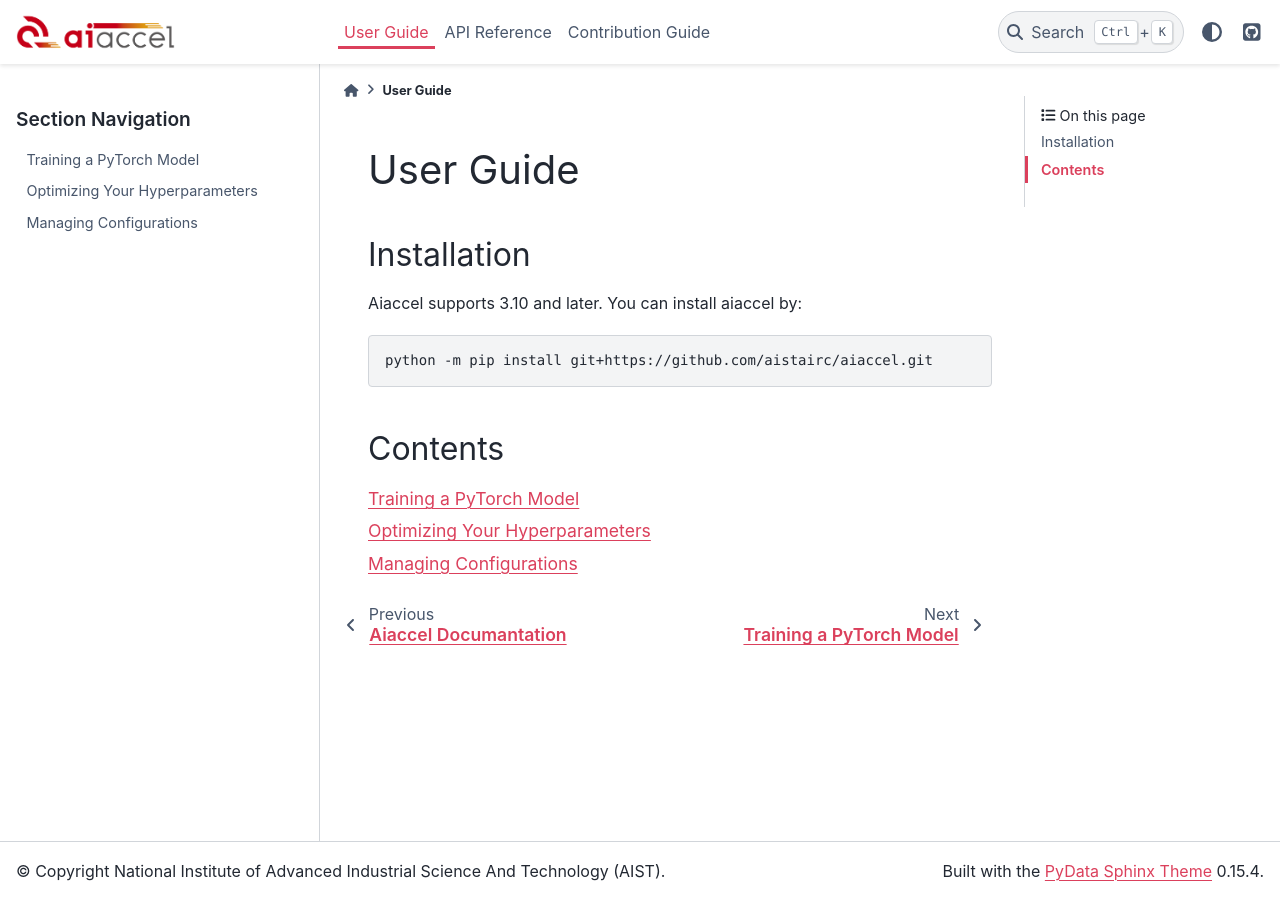
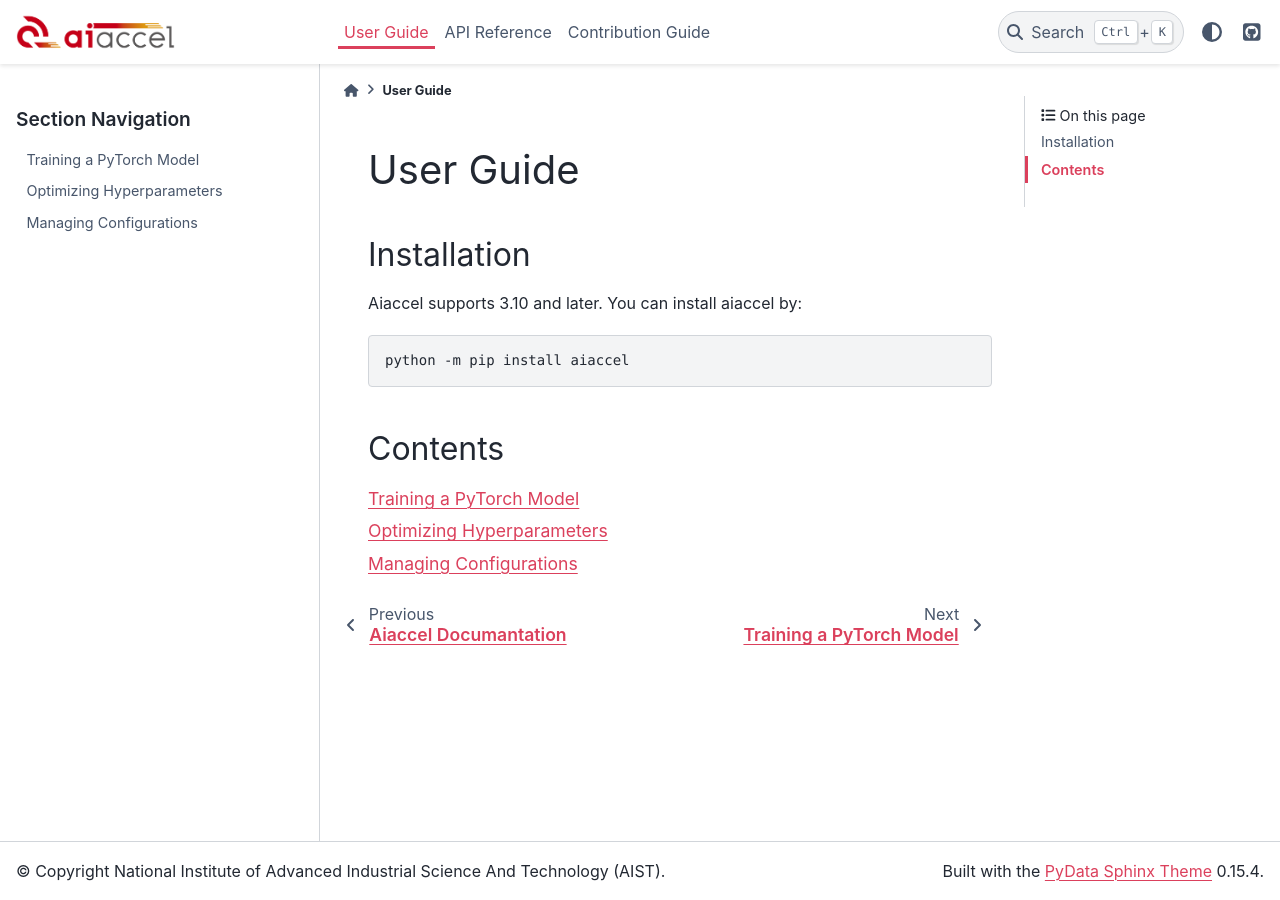
Before and after one commit to aistairc/aiaccel, a Sphinx documentation site: the page built from docs/source/user_guide/index.md, in a window 1280 px wide. Built offline with Sphinx 7.4.7 and the PyData theme 0.15.4, drawn with Linux system fonts in a browser that asks for light colours.

Commit message:
Update docs

````diff
--- a/docs/source/user_guide/hpo.rst
+++ b/docs/source/user_guide/hpo.rst
@@ -1,5 +1,5 @@
-Optimizing Your Hyperparameters
-===============================
+Optimizing Hyperparameters
+==========================
 
 Hyperparameter optimization (HPO) is an indispensable step to make it work in real
 world.
--- a/docs/source/user_guide/index.md
+++ b/docs/source/user_guide/index.md
@@ -3,7 +3,7 @@
 ## Installation
 Aiaccel supports 3.10 and later. You can install aiaccel by:
 ```bash
-python -m pip install git+https://github.com/aistairc/aiaccel.git
+python -m pip install aiaccel
 ```
 
 ## Contents
````
